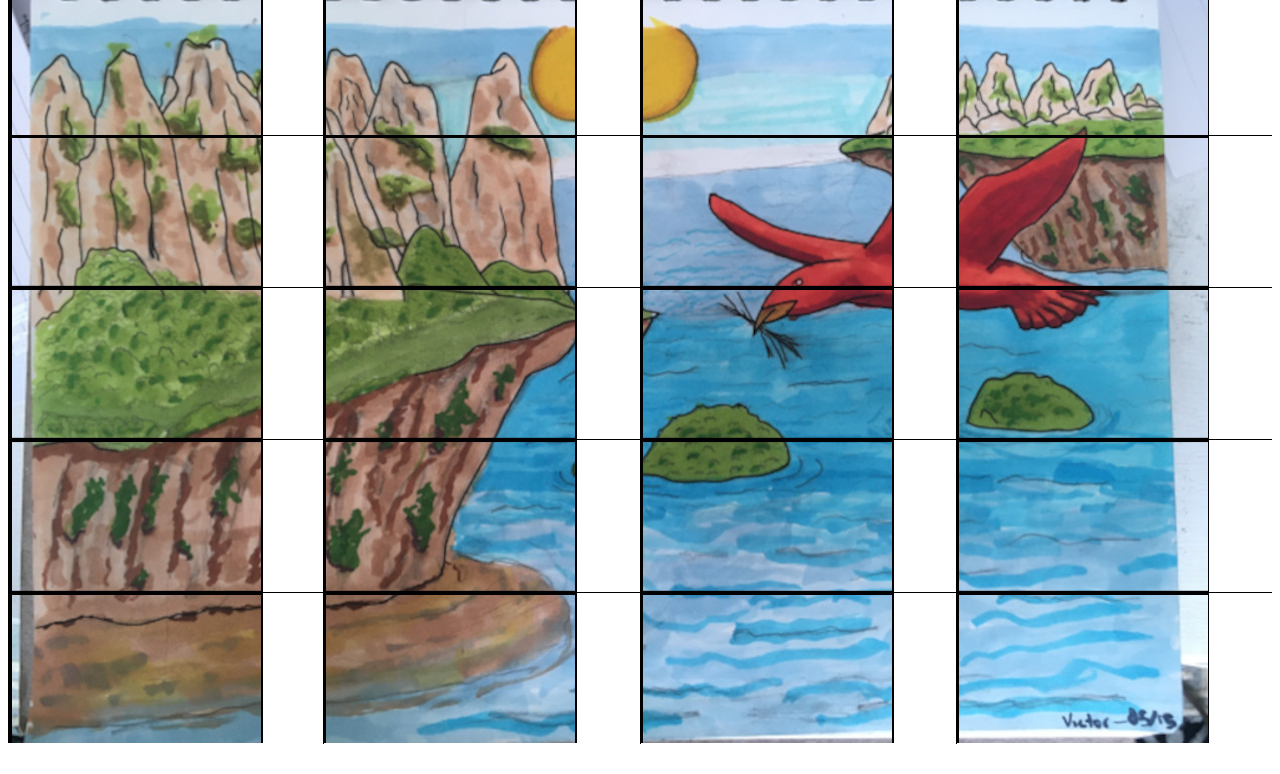
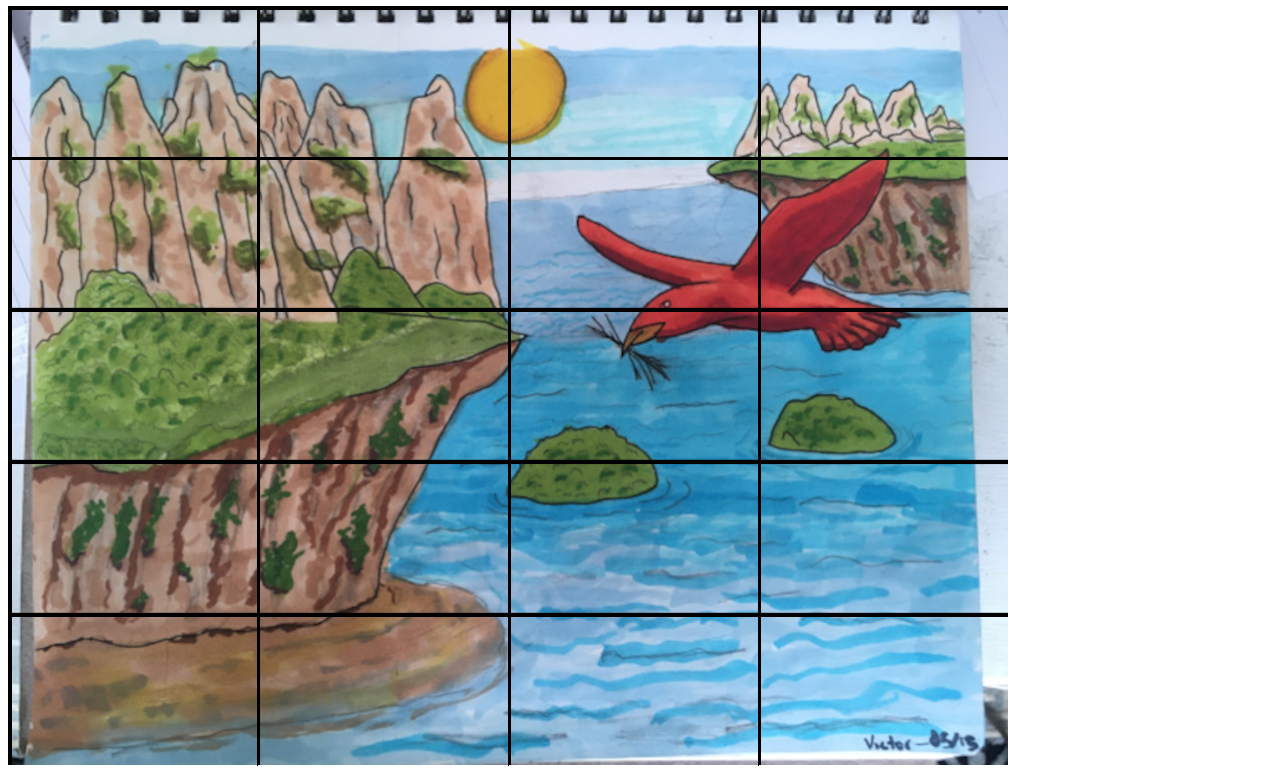
Before and after one commit to Verciv/placeholder, a plain HTML site: page image_stills.html in a window 1280 px wide. Shown: the part 132-906 px from the top of the page. Before the commit the page ends 884 px from the top, so only its background shows below. Drawn offline with Linux system fonts and the light colour scheme.

Commit message:
unify formatting

```diff
--- a/image_stills.html
+++ b/image_stills.html
@@ -11,6 +11,7 @@
         <nav>
             <div class="navBar">
                 <a href="color_stills.html" class="navItem">Color Stills</a>
+                <a href="text_stills.html" class="navItem">Text Stills</a>
             </div>
         </nav>
 
--- a/image_style.css
+++ b/image_style.css
@@ -7,6 +7,11 @@
 4   |_______|_______|_______|_______|
 5   |_______|_______|_______|_______|
 6   |_______|_______|_______|_______|
+*/
+
+/* Image Formatting */
+/*
+imagename-column-row.extension (subtract 1 from numeric values)
 */
 
 /* Fallbacks */
@@ -33,10 +38,12 @@ div {
 /* For the containing div */
 .container {
     background-color: #000000;  /* Changes background color */
+
     display: grid;  /* Displays as grid */
-    grid-template-columns: repeat (4, 5fr); /* Sizes are equal to each other */
+    grid-template-columns: auto; /* Sizes are equal to each other */
     gap: 1px;  /* Adjusts the gap between each gridlet */
     height: 760px; /* Adjusts the height of the whole div */
+    width: 1000px; /* Adjusts the width of the whole div */
 }
 
 .containerItemOne {
--- /dev/null
+++ b/text_style.css
@@ -0,0 +1,231 @@
+/* Grid Visualizer */
+/* Position Values */
+/*  1_______2_______3_______4_______5
+1   |_______|_______|_______|_______|
+2   |_______|_______|_______|_______|
+3   |_______|_______|_______|_______|
+4   |_______|_______|_______|_______|
+5   |_______|_______|_______|_______|
+6   |_______|_______|_______|_______|
+*/
+
+/* x% = The percentage of distance from the parent element's margins */
+
+/* Fallbacks */
+h1 {
+    font-family: 'Segoe UI', Tahoma, Geneva, Verdana, sans-serif; /* Default fonts */
+    text-align: center; /* Align text */
+}
+
+div {
+    background-color: #ffffff; /* For background */
+    color: #000000; /* For text */
+    font-family:'Segoe UI', Tahoma, Geneva, Verdana, sans-serif; /* Default fonts */
+}
+
+span {
+    color: #000000; /* For text */
+    font-family: 'Segoe UI', Tahoma, Geneva, Verdana, sans-serif; /* Default fonts */
+    font-size: 36px; /* Font size */
+}
+
+/* For the nav bar */
+.navBar {
+    background-color: #ffffff; /* For background */
+    color: #000000; /* For text */
+    display: grid; /* Display as a grid */
+    font-family: 'Segoe UI', Tahoma, Geneva, Verdana, sans-serif; /* Default fonts */
+    font-size: 16px; /* Font size */
+    justify-content: end; /* Shifts spacing to right */
+}
+
+
+/* For the containing div */
+.container {
+    background-color: #000000;  /* Changes background color */
+    display: grid;  /* Displays as grid */
+    grid-template-columns: 1fr 3fr 2fr 3fr; /* Sizes are equal to each other */
+    gap: 10px;  /* Adjusts the gap between each gridlet */
+    height: 650px; /* Adjusts the height of the whole div */
+}
+
+.containerItemOne {
+    background-color: #ff0000; /* Change background color */
+    grid-column-start: 1; /* Display column starting from position x */
+    grid-column-end: 3; /* Stop displaying column at position x */
+    grid-row-start: 1; /* Display row starting from position x */
+    grid-row-end: 2; /* Stop displaying row at position x */
+    position: relative; /* Sets child element positions to be relative to the parent element */
+}
+
+.containerItemTwo {
+    background-color: #ff66ff; /* Change background color */
+    grid-column-start: 3; /* Display column starting from position x */
+    grid-column-end: 4; /* Stop displaying column at position x */
+    grid-row-start: 1; /* Display row starting from position x */
+    grid-row-end: 3; /* Stop displaying row at position x */
+    position: relative; /* Sets child element positions to be relative to the parent element */
+}
+
+.containerItemThree {
+    background-color: #9933ff; /* Change background color */
+    grid-column-start: 2; /* Display column starting from position x */
+    grid-column-end: 3; /* Stop displaying column at position x */
+    grid-row-start: 2; /* Display row starting from position x */
+    grid-row-end: 4; /* Stop displaying row at position x */
+    position: relative; /* Sets child element positions to be relative to the parent element */
+}
+
+.containerItemFour {
+    background-color: #3366ff; /* Change background color */
+    grid-column-start: 1; /* Display column starting from position x */
+    grid-column-end: 2; /* Stop displaying column at position x */
+    grid-row-start: 1; /* Display row starting from position x */
+    grid-row-start: 2; /* Stop displaying row at position x */
+    position: relative; /* Sets child element positions to be relative to the parent element */
+}
+
+.containerItemFive {
+    background-color: #ff9933; /* Change background color */
+    grid-area: auto; /* Fallback, does not affect grid dimensions */
+    position: relative; /* Sets child element positions to be relative to the parent element */
+}
+
+.containerItemSix {
+    background-color: #ffff00; /* Change background color */
+    grid-area: auto; /* Fallback, does not affect grid dimensions */
+    position: relative; /* Sets child element positions to be relative to the parent element */
+}
+
+.containerItemSeven {
+    background-color: 	#33ffff; /* Change background color */
+    grid-area:auto; /* Fallback, does not affect grid dimensions */
+    position: relative; /* Sets child element positions to be relative to the parent element */
+}
+
+.containerItemEight {
+    background-color: #3300cc; /* Change background color */
+    grid-column-start: 4; /* Display column starting from position x */
+    grid-column-end: 5; /* Stop displaying column at position x */
+    grid-row-start: 2; /* Display row starting from position x */
+    grid-row-end: 4; /* Stop displaying row at position x */
+    position: relative; /* Sets child element positions to be relative to the parent element */
+}
+
+.containerItemNine {
+    background-color: #00cc00; /* Change background color */
+    grid-column-start: auto; /* Fallback, does not affect grid dimensions */
+    grid-column-end: auto; /* Fallback, does not affect grid dimensions */
+    grid-row-start: 4; /* Display row starting from position x */
+    grid-row-end: 6; /* Stop displaying row at position x */
+    position: relative; /* Sets child element positions to be relative to the parent element */
+}
+
+.containerItemTen {
+    background-color: #ff3300; /* Change background color */
+    grid-area: auto; /* Fallback, does not affect grid dimensions */
+    position: relative; /* Sets child element positions to be relative to the parent element */
+}
+
+.containerItemEleven {
+    background-color: #0033ff; /* Change background color */
+    grid-column-start: 3; /* Display column starting from position x */
+    grid-column-end: 5; /* Stop displaying column at position x */
+    grid-row-start: auto; /* Fallback, does not affect grid dimensions */
+    grid-row-end: auto; /* Fallback, does not affect grid dimensions */
+    position: relative; /* Sets child element positions to be relative to the parent element */
+}
+
+.containerItemTwelve {
+    background-color: #ffffff; /* Change background color */
+    grid-column-start: 2; /* Display column starting from position x */
+    grid-column-end: 4; /* Stop displaying column at position x */
+    grid-row-start: auto; /* Fallback, does not affect grid dimensions */
+    grid-row-end: auto; /* Fallback, does not affect grid dimensions */
+    position: relative; /* Sets child element positions to be relative to the parent element */
+}
+
+/* For span text inside the divs */
+.spanTextOne {
+    position: absolute; /* Position is fixed to the parent element */
+    left: 50%; /* Margin is 50% away from the parent's left side of content box */
+    top: 50%; /* Margin is 50% away from the parent's top side of content box */
+    transform: translate(-50%, -50%); /* Offset by -50% of the parent box to the left and to the top */
+}
+
+.spanTextTwo {
+    position: absolute; /* Position is fixed to the parent element */
+    left: 50%; /* Margin is 50% away from the parent's left side of content box */
+    top: 50%; /* Margin is 50% away from the parent's top side of content box */
+    transform: translate(-50%, -50%); /* Offset by -50% of the parent box to the left and to the top */
+}
+
+.spanTextThree {
+    position: absolute; /* Position is fixed to the parent element */
+    left: 50%; /* Margin is 50% away from the parent's left side of content box */
+    top: 50%; /* Margin is 50% away from the parent's top side of content box */
+    transform: translate(-50%, -50%); /* Offset by -50% of the parent box to the left and to the top */
+}
+
+.spanTextFour {
+    position: absolute; /* Position is fixed to the parent element */
+    right: 100%; /* Margin is 100% away from the parent's left side of content box */
+    top: 50%; /* Margin is 50% away from the parent's top side of content box */
+    transform: translate(100%, -50%); /* Offset by 100% of the parent box to the right and -50% to the top */
+}
+
+.spanTextFive {
+    position: absolute; /* Position is fixed to the parent element */
+    left: 50%; /* Margin is 50% away from the parent's left side of content box */
+    top: 0%; /* Margin is 0% away from the parent's top side of content box */
+    transform: translate(-50%, 0%); /* Offset by -50% of the parent box to the left and 0% to the top */
+}
+
+.spanTextSix {
+    position: absolute; /* Position is fixed to the parent element */
+    right: 100%; /* Margin is 100% away from the parent's left side of content box */
+    top: 50%; /* Margin is 50% away from the parent's top side of content box */
+    transform: translate(100%, -50%); /* Offset by 100% of the parent box to the right and -50% to the top */
+}
+
+.spanTextSeven {
+    position: absolute; /* Position is fixed to the parent element */
+    left: 50%; /* Margin is 50% away from the parent's left side of content box */
+    top: 50%; /* Margin is 50% away from the parent's top side of content box */
+    transform: translate(-50%, -50%); /* Offset by -50% of the parent box to the left and to the top */
+}
+
+.spanTextEight {
+    position: absolute; /* Position is fixed to the parent element */
+    left: 50%; /* Margin is 50% away from the parent's left side of content box */
+    top: 50%; /* Margin is 50% away from the parent's top side of content box */
+    transform: translate(-50%, -50%); /* Offset by -50% of the parent box to the left and to the top */
+}
+
+.spanTextNine {
+    position: absolute; /* Position is fixed to the parent element */
+    left: 50%; /* Margin is 50% away from the parent's left side of content box */
+    top: 100%; /* Margin is 100% away from the parent's top side of content box */
+    transform: translate(-50%, -100%); /* Offset by -50% of the parent box to the left and -100% to the top */
+}
+
+.spanTextTen {
+    position: absolute; /* Position is fixed to the parent element */
+    left: 50%; /* Margin is 50% away from the parent's left side of content box */
+    top: 100%; /* Margin is 100% away from the parent's top side of content box */
+    transform: translate(-50%, -100%); /* Offset by -50% of the parent box to the left and -100% to the top */
+}
+
+.spanTextEleven {
+    position: absolute; /* Position is fixed to the parent element */
+    left: 100%; /* Margin is 100% away from the parent's left side of content box */
+    top: 50%; /* Margin is 50% away from the parent's top side of content box */
+    transform: translate(-100%, -50%); /* Offset by -100% of the parent box to the right and -50% to the top */
+}
+
+.spanTextTwelve {
+    position: absolute; /* Position is fixed to the parent element */
+    left: 100%; /* Margin is 100% away from the parent's left side of content box */
+    top: 50%; /* Margin is 50% away from the parent's top side of content box */
+    transform: translate(-100%, -50%); /* Offset by -100% of the parent box to the right and -50% to the top */
+}
```
Also changed, not shown: color_stills.html (+3 -2 lines), text_stills.html (added, +37 -0 lines).
